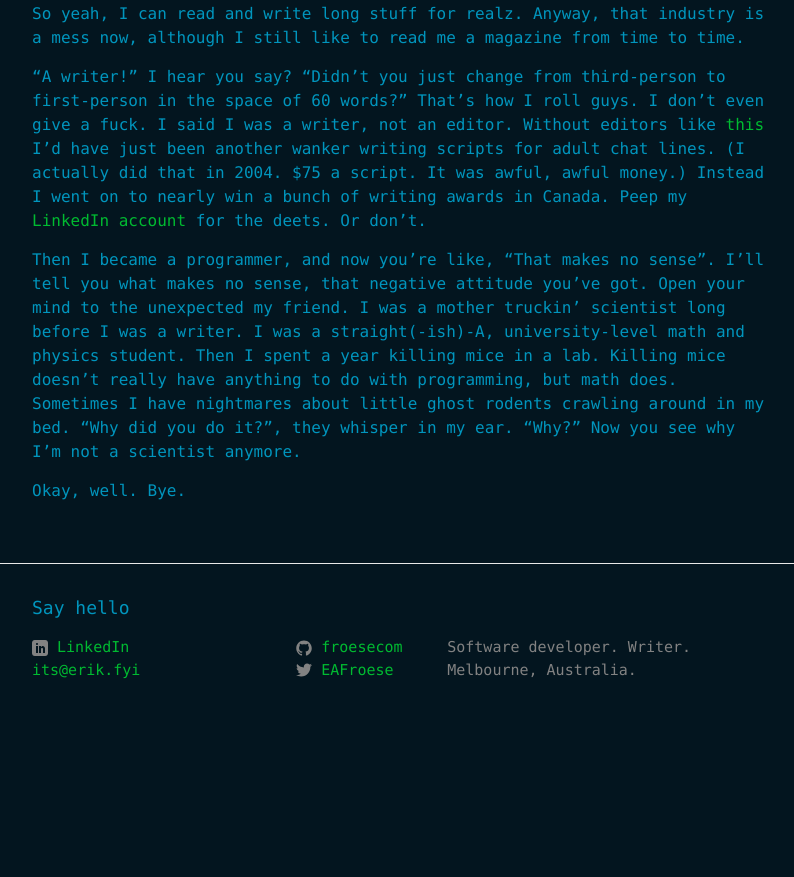
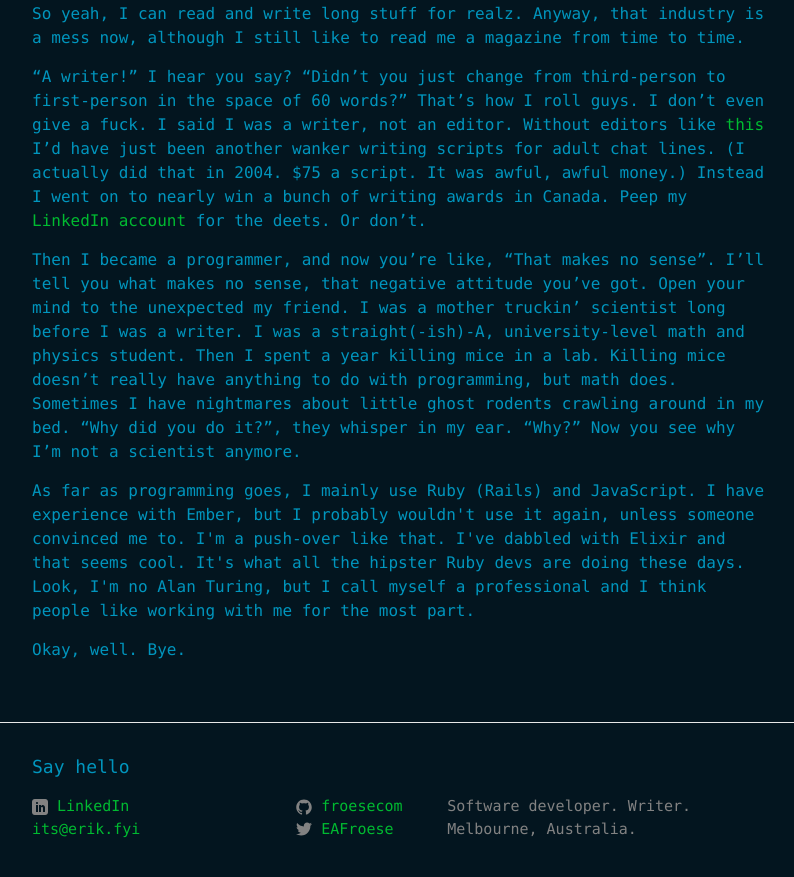
Before and after one commit to froesecom/erik-fyi, a Jekyll site: the page built from _pages/about.html, in a window 1280 px wide and 900 px high, scrolled down 592 px. Shown: the top 877 px of the window, without its empty margins (238-1032 px from the left). Built offline with Jekyll 4.4.1, drawn with Linux system fonts in a browser that asks for light colours; before the commit the page ends 1333 px from its top, so only the background shows below that.

Commit message:
more about content

```diff
--- a/_pages/about.html
+++ b/_pages/about.html
@@ -17,7 +17,7 @@
    <p>“A writer!” I hear you say? “Didn’t you just change from third-person to first-person in the space of 60 words?” That’s how I roll guys. I don’t even give a fuck. I said I was a writer, not an editor. Without editors like  <a target="_blank" href="https://twitter.com/Youngblut">this</a> I’d have just been another wanker writing scripts for adult chat lines. (I actually did that in 2004. $75 a script. It was awful, awful money.) Instead I went on to nearly win a bunch of writing awards in Canada. Peep my <a target="_blank" href="{{ site.linkedin_url }}">LinkedIn account</a> for the deets. Or don’t.</p>
 
    <p>Then I became a programmer, and now you’re like, “That makes no sense”. I’ll tell you what makes no sense, that negative attitude you’ve got. Open your mind to the unexpected my friend. I was a mother truckin’ scientist long before I was a writer. I was a straight(-ish)-A, university-level math and physics student. Then I spent a year killing mice in a lab. Killing mice doesn’t really have anything to do with programming, but math does. Sometimes I have nightmares about little ghost rodents crawling around in my bed. “Why did you do it?”, they whisper in my ear. “Why?” Now you see why I’m not a scientist anymore.</p>
-
+   <p>As far as programming goes, I mainly use Ruby (Rails) and JavaScript. I have experience with Ember, but I probably wouldn't use it again, unless someone convinced me to. I'm a push-over like that. I've dabbled with Elixir and that seems cool. It's what all the hipster Ruby devs are doing these days. Look, I'm no Alan Turing, but I call myself a professional and I think people like working with me for the most part.</p>
      <p>Okay, well. Bye.</p>
 
 </div>
```
Also changed, not shown: README.md.
